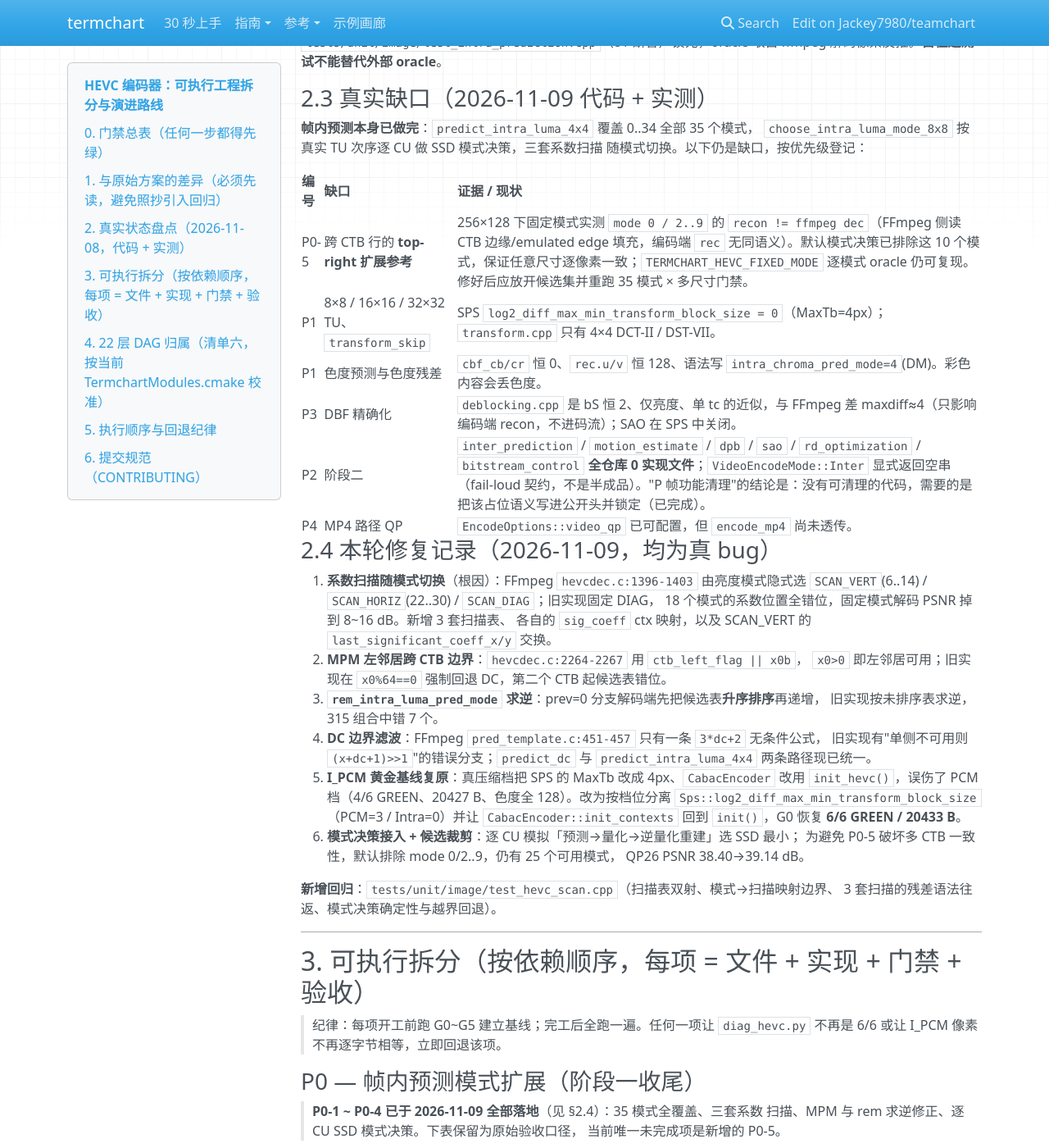
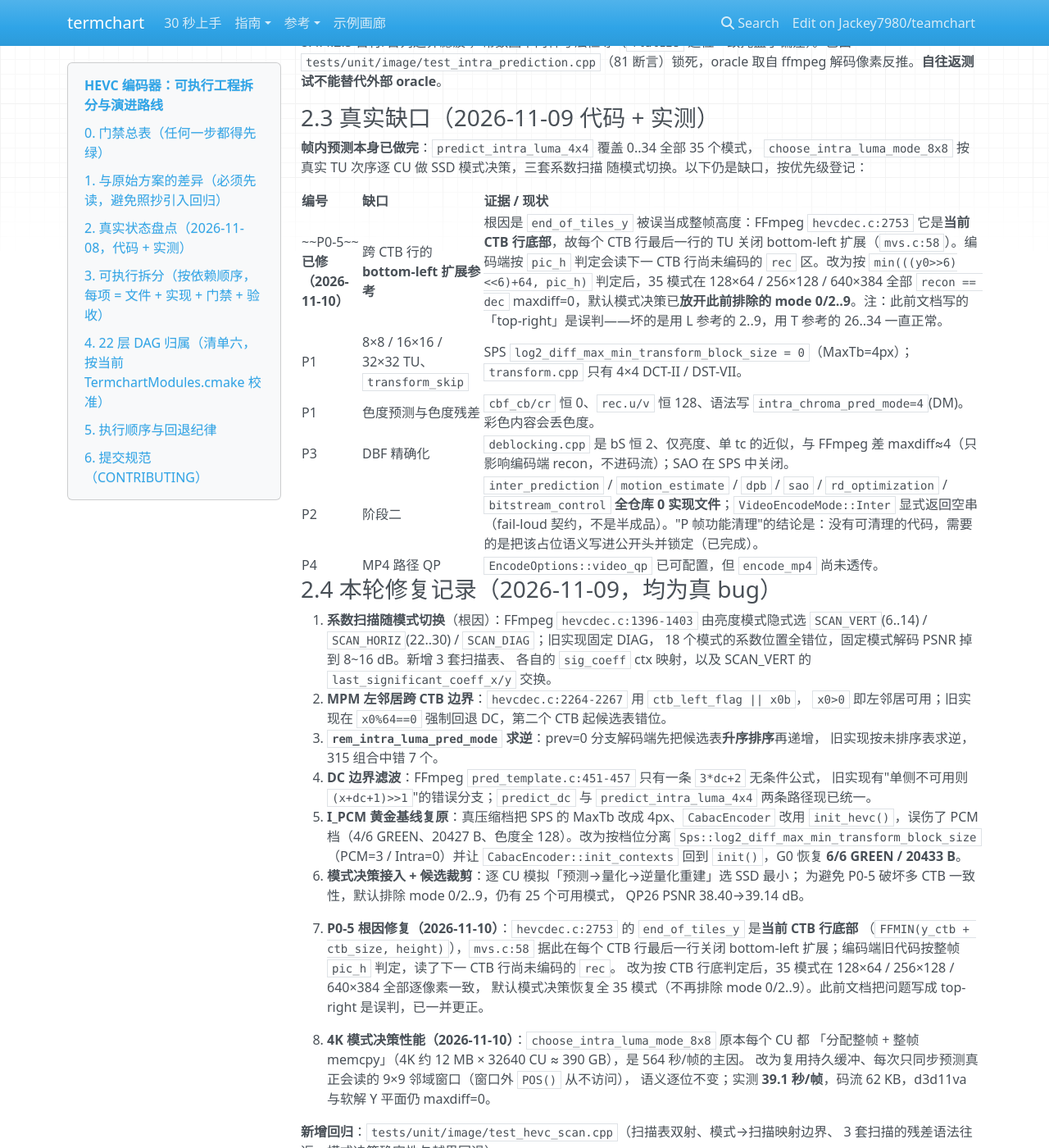
Before and after one commit to Jackey7980/termchart, an MkDocs documentation site: the page built from docs/reference/hevc_engineering_roadmap.md, in a window 1280 px wide and 1400 px high, scrolled down 2207 px. Shown: the whole window at 82% size. Built offline with MkDocs 1.6.1, drawn with Linux system fonts in a browser that asks for light colours; nearby versions of some CDN libraries; some of the changed text lies outside the part shown.

Commit message:
fix(hevc): 修复跨 CTB 行 bottom-left 参考分叉并把 4K 模式决策提速 14 倍
P0-5 根因：FFmpeg hevcdec.c:2753 的 end_of_tiles_y 是当前 CTB 行底部，mvs.c:58 据此在每个 CTB 行最后一行 TU 关闭 bottom-left 扩展；编码端旧代码按整帧 pic_h 判定，读了下一 CTB 行尚未编码的重建区，导致 mode 0/2..9 在多 CTB 行尺寸下 enc-recon != ffmpeg-dec。改为按 min(((y0>>6)<<6)+64, pic_h) 判定后恢复默认模式决策的全 35 模式，并把文档里误写的 top-right 更正为 bottom-left。

性能：choose_intra_luma_mode_8x8 原本每个 CU 整帧分配 + 整帧 memcpy（4K 约 12MB x 32640 CU 约 390GB），改为复用持久缓冲、只同步预测会读的 9x9 邻域窗口（窗口外 POS() 从不访问，语义逐位不变）：564 秒 -> 39.1 秒。新增单测锁住 CTB 行底扩展关闭语义；同步 ROADMAP/路线文档真值，按文件实证补勾 10 项历史规划条目并说明勾选清单是阶段规划快照。

验证：128x64 / 256x128 / 640x384 三尺寸 35/35 模式与默认模式决策 recon==dec maxdiff=0；4K MP4 62049 B、d3d11va 与软解 Y 平面 maxdiff=0；G0 6/6；G5 硬解 64/64 hardware=ACTIVE；QP 扫描体积 1114->744->579->419 B 与 PSNR 43.55->39.08->36.42->34.32 dB 双单调；doctest 全绿、ctest 91/91、check_all 全绿。

````diff
--- a/docs/reference/hevc_engineering_roadmap.md
+++ b/docs/reference/hevc_engineering_roadmap.md
@@ -65,12 +65,12 @@ I_PCM 档保持自包含、`diag_hevc.py` 字节级锁死，未被拆分污染
 | 判据（ROADMAP:484 / 清单三） | 2026-11-09 实测 |
 | --- | --- |
 | FFmpeg 0 error | rc=0 |
-| PSNR > 35 dB（固定 QP=26） | **39.14 dB**（grad / 128×64 / 默认开 DBF + 模式决策）；固定 DC 时代 38.40 dB，关 DBF 时代 40.28 dB 是另一口径，不可混用 |
+| PSNR > 35 dB（固定 QP=26） | **39.08 dB**（grad / 128×64 / 默认开 DBF + 35 模式决策）；固定 DC 时代 38.40 dB、关 DBF 时代 40.28 dB 是另一口径，不可混用 |
 | 64×64 体积比 I_PCM 降 ≥80% | 6353 B → 187 B，**降 97.06%**（固定 DC 基线）；模式决策后体积略增但降幅仍 >90% |
-| QP 22/26/30/34 体积单调 | 1111 → 748 → 564 → 421 B |
-| QP 22/26/30/34 PSNR 单调 | 43.54 → 39.14 → 36.47 → 34.32 dB |
+| QP 22/26/30/34 体积单调 | 1114 → 744 → 579 → 419 B |
+| QP 22/26/30/34 PSNR 单调 | 43.55 → 39.08 → 36.42 → 34.32 dB |
 | 关 PCM 后码流无 `pcm_flag` | `trace_headers`：`pcm_enabled_flag=0` |
-| 编码端重建 == ffmpeg 解码 | **35/35 模式** 与 **256×128 多 CTB 模式决策** 均 `maxdiff=0`（`NO_DBLOCK=1` + `-skip_loop_filter all` 的干净路径） |
+| 编码端重建 == ffmpeg 解码 | 128×64 / 256×128 / 640×384 三尺寸下 **35/35 模式** 与 **多 CTB 模式决策** 均 `maxdiff=0`（`NO_DBLOCK=1` + `-skip_loop_filter all` 的干净路径） |
 | **工业级硬解** | d3d11va 真实启用，64/64 组 Y 平面与软解逐位一致，worst Y-PSNR 32.33 dB |
 
 **根因修复记录**（避免重复踩）：编码端重建与解码端发散的真因是
@@ -87,7 +87,7 @@ ffmpeg 解码像素反推。**自往返测试不能替代外部 oracle**。
 
 | 编号 | 缺口 | 证据 / 现状 |
 | --- | --- | --- |
-| P0-5 | 跨 CTB 行的 **top-right 扩展参考** | 256×128 下固定模式实测 `mode 0 / 2..9` 的 `recon != ffmpeg dec`（FFmpeg 侧读 CTB 边缘/emulated edge 填充，编码端 `rec` 无同语义）。默认模式决策已排除这 10 个模式，保证任意尺寸逐像素一致；`TERMCHART_HEVC_FIXED_MODE` 逐模式 oracle 仍可复现。修好后应放开候选集并重跑 35 模式 × 多尺寸门禁。 |
+| ~~P0-5~~ **已修（2026-11-10）** | 跨 CTB 行的 **bottom-left 扩展参考** | 根因是 `end_of_tiles_y` 被误当成整帧高度：FFmpeg `hevcdec.c:2753` 它是**当前 CTB 行底部**，故每个 CTB 行最后一行的 TU 关闭 bottom-left 扩展（`mvs.c:58`）。编码端按 `pic_h` 判定会读下一 CTB 行尚未编码的 `rec` 区。改为按 `min(((y0>>6)<<6)+64, pic_h)` 判定后，35 模式在 128×64 / 256×128 / 640×384 全部 `recon == dec` maxdiff=0，默认模式决策已**放开此前排除的 mode 0/2..9**。注：此前文档写的「top-right」是误判——坏的是用 L 参考的 2..9，用 T 参考的 26..34 一直正常。 |
 | P1 | 8×8 / 16×16 / 32×32 TU、`transform_skip` | SPS `log2_diff_max_min_transform_block_size = 0`（MaxTb=4px）；`transform.cpp` 只有 4×4 DCT-II / DST-VII。 |
 | P1 | 色度预测与色度残差 | `cbf_cb/cr` 恒 0、`rec.u/v` 恒 128、语法写 `intra_chroma_pred_mode=4`(DM)。彩色内容会丢色度。 |
 | P3 | DBF 精确化 | `deblocking.cpp` 是 bS 恒 2、仅亮度、单 tc 的近似，与 FFmpeg 差 maxdiff≈4（只影响编码端 recon，不进码流）；SAO 在 SPS 中关闭。 |
@@ -115,6 +115,17 @@ ffmpeg 解码像素反推。**自往返测试不能替代外部 oracle**。
    为避免 P0-5 破坏多 CTB 一致性，默认排除 mode 0/2..9，仍有 25 个可用模式，
    QP26 PSNR 38.40→39.14 dB。
 
+7. **P0-5 根因修复（2026-11-10）**：`hevcdec.c:2753` 的 `end_of_tiles_y` 是**当前 CTB 行底部**
+   （`FFMIN(y_ctb + ctb_size, height)`），`mvs.c:58` 据此在每个 CTB 行最后一行关闭
+   bottom-left 扩展；编码端旧代码按整帧 `pic_h` 判定，读了下一 CTB 行尚未编码的 `rec`。
+   改为按 CTB 行底判定后，35 模式在 128×64 / 256×128 / 640×384 全部逐像素一致，
+   默认模式决策恢复全 35 模式（不再排除 mode 0/2..9）。此前文档把问题写成 top-right
+   是误判，已一并更正。
+8. **4K 模式决策性能（2026-11-10）**：`choose_intra_luma_mode_8x8` 原本每个 CU 都
+   「分配整帧 + 整帧 memcpy」（4K 约 12 MB × 32640 CU ≈ 390 GB），是 564 秒/帧的主因。
+   改为复用持久缓冲、每次只同步预测真正会读的 9×9 邻域窗口（窗口外 `POS()` 从不访问），
+   语义逐位不变；实测 **39.1 秒/帧**，码流 62 KB，d3d11va 与软解 Y 平面仍 maxdiff=0。
+
 **新增回归**：`tests/unit/image/test_hevc_scan.cpp`（扫描表双射、模式→扫描映射边界、
 3 套扫描的残差语法往返、模式决策确定性与越界回退）。
 
@@ -137,7 +148,7 @@ ffmpeg 解码像素反推。**自往返测试不能替代外部 oracle**。
 | P0-2 | `cabac_syntax.cpp` | MPM 推导按 8.4.4.2.3 实现（左/上 PU 模式、`candModeList`），`prev_intra_luma_pred_flag` / `mpm_idx` / `rem_intra_luma_pred_mode` 真正按选中模式写 | 单测：3 种 MPM 分支的 bin 序列 |
 | P0-3 | `ctb_tree.cpp` / `hevc_encode.cpp` | 维护 `tab_ipm`（每 PU 的模式），CTB 边界按 FFmpeg `_hevcdec.c:2276` 把 `cand_up` 强制 DC | G5 全矩阵 + 8 形态逐位一致 |
 | P0-4 | `intra_prediction.cpp` / `hevc_encode.cpp` | 逐 CU SSD 模式决策（模拟完整重建链），替换 `kDcMode` 硬编码 | **已达成**：QP26 PSNR 38.40→39.14 dB，QP 扫描体积/PSNR 仍单调 |
-| P0-5 | `intra_prediction.cpp` / `residual_coding.cpp` | 对齐跨 CTB 行 top-right 扩展参考（FFmpeg 帧缓冲 / emulated edge 语义），修好后放开默认决策里被排除的 mode 0/2..9 | 256×128 + 640×384 下 35/35 固定模式与模式决策均 `recon == dec` maxdiff=0；G5 64/64 保持 |
+| P0-5 **已完成** | `intra_prediction.cpp` | 按 `end_of_tiles_y`（当前 CTB 行底部）判 bottom-left 可用性，放开 mode 0/2..9 | **已达成**：三尺寸 35/35 + 模式决策 maxdiff=0；G5 64/64 保持 |
 
 **风险**：MPM 是"共同误解"高发区 —— 编码端与 ffmpeg 用同一份误解时自往返全过、
 外部解码全错。P0-2 必须用 `trace_headers` 逐字段核对模式 bin，不能只跑自测。
@@ -226,8 +237,8 @@ deblocking/sao → 重建帧（不改变 CABAC 语法层）
 
 ```
 [已完成] P0-1~P0-4：35 模式 + 三套扫描 + MPM 修正 + SSD 模式决策
-   ↓
-P0-5（跨 CTB top-right 扩展参考）→ 放开 mode 0/2..9，35 模式 × 多尺寸全绿
+[已完成] P0-5：CTB 行底 bottom-left 可用性对齐，放开 mode 0/2..9，三尺寸 35/35 全绿
+[已完成] 模式决策性能：4K 单帧 564 s → 39.1 s（14.4×），语义不变、硬解仍 maxdiff=0
    ↓
 P1（色度预测/残差 → 8×8 TU → transform_skip）
    ↓
````
Also changed, not shown: ROADMAP.md (+14 -12 lines), 2 other files.
